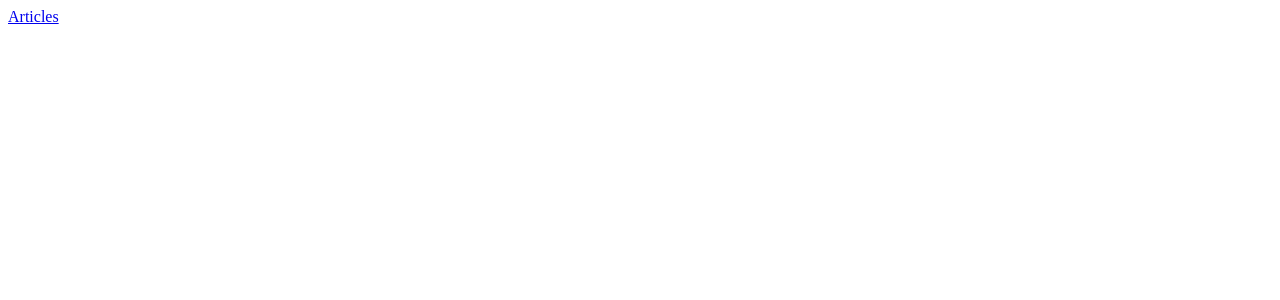
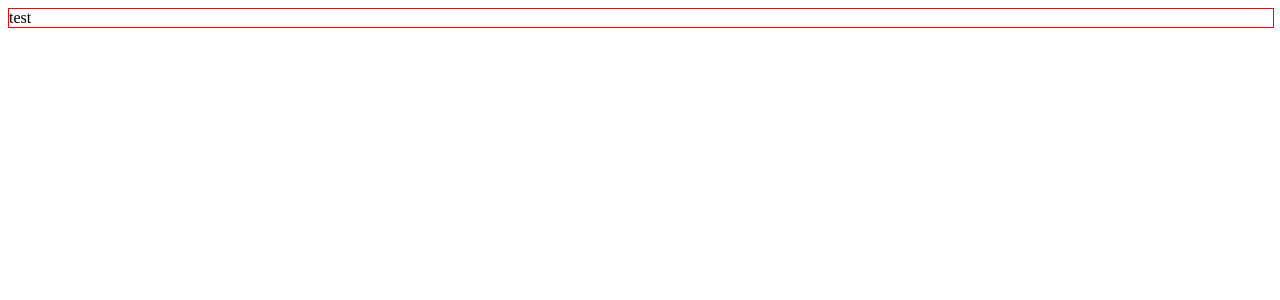
Before and after one commit to DevWeb13/la-petite-friperie, a Next.js app: page / in a window 1280 px wide. Shown: the top 300 px of the page. Built offline with nearby package versions, Linux system fonts and the light colour scheme.

Commit message:
correction marge

```diff
--- a/app/layout.jsx
+++ b/app/layout.jsx
@@ -7,9 +7,9 @@ export default function RootLayout({ children }) {
     <html lang="en">
       <Head />
 
-      <body className="h-full">
+      <body className=" h-full">
         <Header />
-        {children}
+        <section>{children}</section>
       </body>
     </html>
   );
--- a/app/page.jsx
+++ b/app/page.jsx
@@ -1,12 +1,27 @@
 import { Inter } from "next/font/google";
 import Link from "next/link";
+import Image from "next/image";
 
 const inter = Inter({ subsets: ["latin"] });
 
 const Home = () => {
   return (
-    <main className="flex  flex-col items-center justify-center ">
-      <Link href="/articles">Articles</Link>
+    <main className="flex  flex-col ">
+      <div style={{ width: "100%", height: "100%", border: "1px solid red" }}>
+        test
+        {/* <Image
+          src="/test.jpg"
+          width={1920}
+          height={1080}
+          style={{
+            width: "100%",
+            height: "100%",
+            top: 0,
+            left: 0,
+          }}
+          alt="Picture of the author"
+        /> */}
+      </div>
     </main>
   );
 };
--- a/components/form/SignInForm.jsx
+++ b/components/form/SignInForm.jsx
@@ -42,7 +42,7 @@ const SignInForm = () => {
   return (
     <form
       onSubmit={handleSubmit(onSubmit)}
-      className="flex flex-col gap-6 border p-10  rounded-xl"
+      className="flex flex-col gap-6 border p-10 my-4  rounded-xl"
     >
       <h1 className="w-full text-center text-2xl text-cyan-800 font-medium ">
         Identifier vous
--- a/components/form/SignUpForm.jsx
+++ b/components/form/SignUpForm.jsx
@@ -59,7 +59,7 @@ const SignInForm = () => {
   return (
     <form
       onSubmit={handleSubmit(onSubmit)}
-      className="flex flex-col gap-7 border p-14 rounded-xl"
+      className="flex flex-col gap-7 border p-14 my-4 rounded-xl"
     >
       <h1
         className="w-full text-center text-2xl text-cyan-600 font-semibold"
--- /dev/null
+++ b/pages/api/user/signup.js
@@ -0,0 +1,17 @@
+const { PrismaClient } = require("@prisma/client");
+
+export default async function handler(req, res) {
+  const prisma = new PrismaClient();
+  const { name, email, password } = req.body;
+  // // use `prisma` in your application to read and write data in your DB
+  const newUser = await prisma.user.create({
+    data: {
+      name,
+      email,
+      password,
+    },
+  });
+
+  const users = await prisma.user.findMany();
+  res.send(users);
+}
--- a/styles/globals.css
+++ b/styles/globals.css
@@ -2,11 +2,11 @@
 @tailwind components;
 @tailwind utilities;
 
-*{
+* {
   margin: 0;
   padding: 0;
 }
-html{
+html {
   height: 100vh;
   width: 100vw;
 }
```
Also changed, not shown: public/test.jpg (added).
